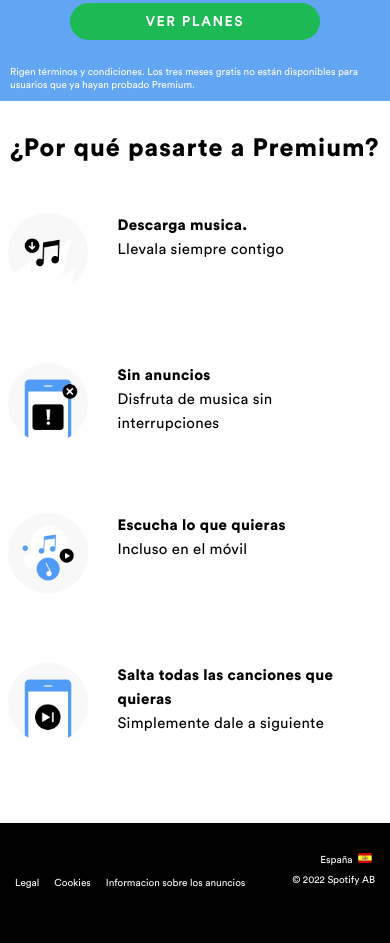
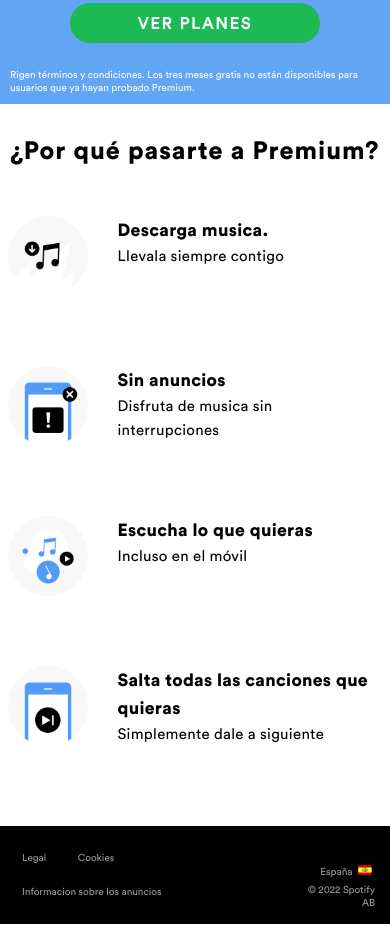
Before and after one commit to Adalab/promo-r-module-1-sprint-2-pair-1-spotify, a plain HTML site: page index.html in a window 390 px wide. Shown: the part 380-1323 px from the top of the page. Drawn offline with Linux system fonts and the light colour scheme.

Commit message:
finished the mobile view and started media queries for the tablet version

```diff
--- a/css/styles.css
+++ b/css/styles.css
@@ -52,13 +52,16 @@ img.logo {
 .list {
   display: flex;
   justify-content: space-between;
-  list-style: none;
+  list-style-type: none;
 }
 
 .link {
   padding: 10px;
   font-size: 14px;
   font-weight: bold;
+  color: var(--white);
+  text-decoration: none;
+  font-family: lineto-black;
 }
 .link:hover {
   color: var(--lime-green);
@@ -171,35 +174,41 @@ strong.bold-height {
 }
 
 /* F O O T E R */
-.footer-container {
-  background-color: var(--black);
+.footer {
   display: flex;
   justify-content: space-between;
+  align-items: flex-end;
+  padding: 15px;
+  background-color: var(--black);
   font-family: lineto-pro-book;
+  font-size: 10px;
+  color: #999;
 }
 
-.menu {
-  margin: 50px 0px 50px 15px;
-}
-
-.menu-links {
-  display: flex;
-  flex-wrap: wrap;
+.menu-items {
+  display: inline-block;
 }
 
 .footer-links {
+  display: inline-block;
+  padding: 7px;
+}
+.footer-links:hover {
+  color: var(--white);
+}
+
+.footer-links {
+  display: inline-block;
   text-decoration: none;
-  color: var(--white);
+  color: #999;
   margin-right: 15px;
   line-height: 2;
 }
 
 .copyright-content {
-  line-height: 2;
-  margin: 20px 15px 0 0;
-  color: var(--white);
+  display: flex;
+  flex-direction: column;
   text-align: right;
-  min-width: 100px;
 }
 
 .spain-flag {
@@ -207,3 +216,41 @@ strong.bold-height {
   height: 20px;
   padding-top: 10px;
 }
+
+.copy-year {
+  margin-top: 5px;
+}
+
+@media all and (min-width: 768px) {
+  /* HEADER */
+  .blue-container {
+    background-image: url(../img/premium_dancer.png);
+    background-size: contain;
+    background-repeat: no-repeat;
+    background-position-x: right;
+  }
+
+  .menu {
+    display: none;
+  }
+
+  .nav {
+    display: block;
+  }
+  /* HERO */
+  .blue-container-text-1 {
+    margin-top: 100px;
+  }
+
+  .white-container-content {
+    flex-direction: row;
+    justify-content: center;
+    flex-wrap: wrap;
+    max-width: 700px;
+  }
+
+  .icons {
+    width: 50%;
+  }
+}
+/* revisar desde el conenedor azul */
--- a/index.html
+++ b/index.html
@@ -1,5 +1,6 @@
 <!DOCTYPE html>
 <html lang="en">
+
 <head>
   <meta charset="UTF-8" />
   <meta http-equiv="X-UA-Compatible" content="IE=edge" />
@@ -10,6 +11,7 @@
   <link rel="stylesheet" href="./css/styles.css" />
   <title>Spotify</title>
 </head>
+
 <body>
   <header class="header">
     <img class="logo" src="./images/logo.png" alt="logo spotify" />
@@ -46,12 +48,14 @@
             conexión.
           </p>
           <div class="blue-container-button">
-              <a class="button-text"><h5>VER PLANES</h5></a>
+            <a class="button-text">
+              <h4>VER PLANES</h4>
+            </a>
           </div>
-            <p class="blue-container-text-3">
+          <small class="blue-container-text-3">
             Rigen términos y condiciones. Los tres meses gratis no están
             disponibles para usuarios que ya hayan probado Premium.
-            </p>
+          </small>
         </div>
       </div>
     </section>
@@ -60,59 +64,56 @@
       <div class="white-container">
         <div class="white-container-content">
           <h2 class="white-container-text">¿Por qué pasarte a Premium?</h2>
-            <div class="icons">
+          <article class="icons">
             <img class="image" src="./images/benefit-1.png" alt="" />
             <div class="text-icons">
-                <h4>Descarga musica.</h4>
+              <h3>Descarga musica.</h3>
               <p class="text-icons-sub">Llevala siempre contigo</p>
             </div>
-            </div>
-            <div class="icons">
+          </article>
+          <article class="icons">
             <img class="image" src="./images/benefit-2.png" alt="" />
             <div class="text-icons">
-                <h4>Sin anuncios</h4>
+              <h3>Sin anuncios</h3>
               <p class="text-icons-sub">
                 Disfruta de musica sin interrupciones
               </p>
             </div>
-            </div>
-            <div class="icons">
+          </article>
+          <article class="icons">
             <img class="image" src="./images/benefit-3.png" alt="" />
             <div class="text-icons">
-                <h4>Escucha lo que quieras</h4>
+              <h3>Escucha lo que quieras</h3>
               <p class="text-icons-sub">Incluso en el móvil</p>
             </div>
-            </div>
-            <div class="icons">
+          </article>
+          <article class="icons">
             <img class="image" src="./images/benefit-4.png" alt="" />
             <div class="text-icons">
-                <h4>Salta todas las canciones que quieras</h4>
+              <h3>Salta todas las canciones que quieras</h3>
               <p class="text-icons-sub">Simplemente dale a siguiente</p>
             </div>
-            </div>
+          </article>
         </div>
       </div>
     </section>
   </main>
-    <footer>
-      <div class="footer-container">
-        <div class="menu">
-          <div class="menu-links">
-            <span><a class="footer-links" href="#">Legal</a></span>
-            <span><a class="footer-links" href="#">Cookies</a></span>
-            <span>
-              <a class="footer-links" href="#"
-                >Informacion sobre los anuncios</a
-              >
+  <footer class="footer">
+    <nav>
+      <ul>
+        <li class="menu-items"><a class="footer-links" href="#">Legal</a></li>
+        <li class="menu-items"><a class="footer-links" href="#">Cookies</a></li>
+        <li class="menu-items">
+          <a class="footer-links" href="#">Informacion sobre los anuncios</a>
+        </li>
+    </nav>
+    <div class="copyright-content">
+      <span>España
+        <img class="spain-flag" src="./images/es.svg" class="spanish-flag" alt="Bandera de España" />
       </span>
-          </div>
-        </div>
-        <div class="copyright-content">
-          <a class="spain-text">España</a>
-          <img class="spain-flag" src="./images/es.svg" class="spanish-flag" />
-          <p>&copy 2022 Spotify AB</p>
-        </div>
+      <span class="copy-year">&copy; 2022 Spotify AB</span>
     </div>
   </footer>
 </body>
+
 </html>
```
Lines whose indentation alone changed are shown as unchanged.
